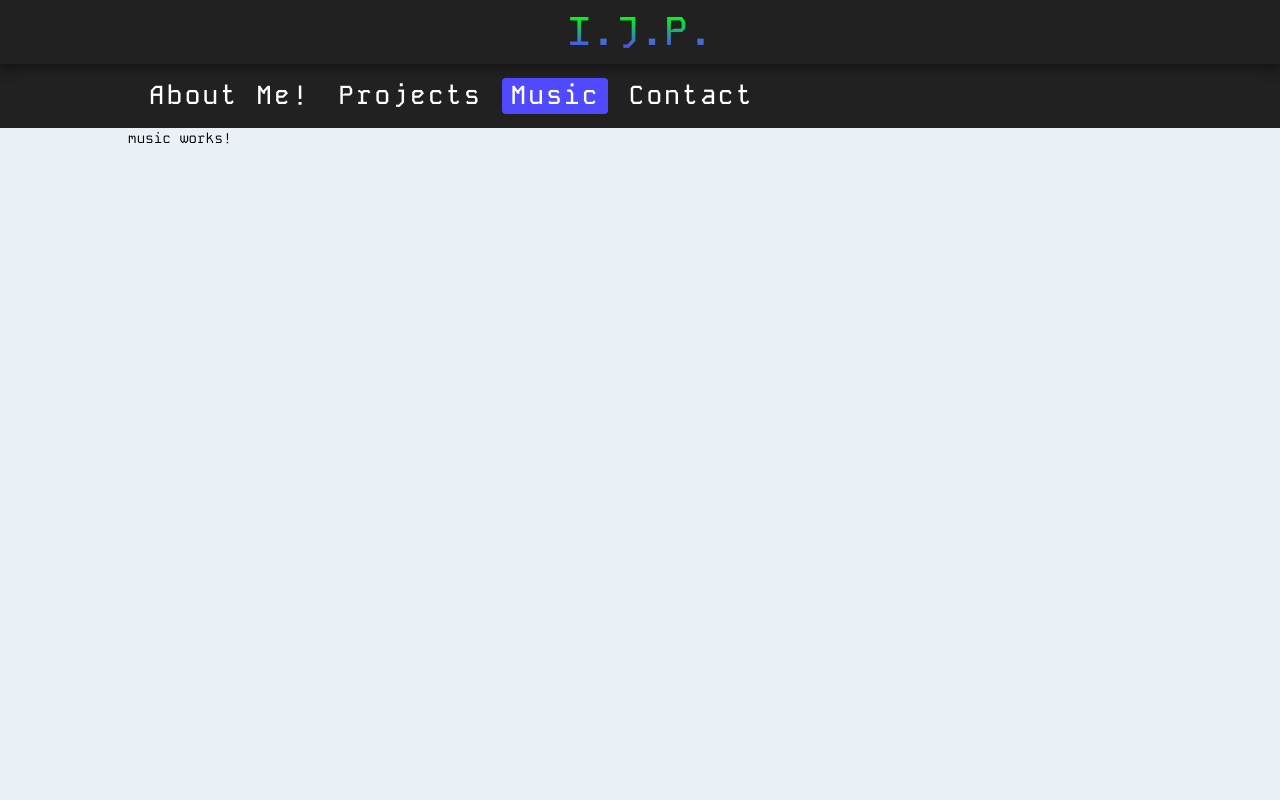
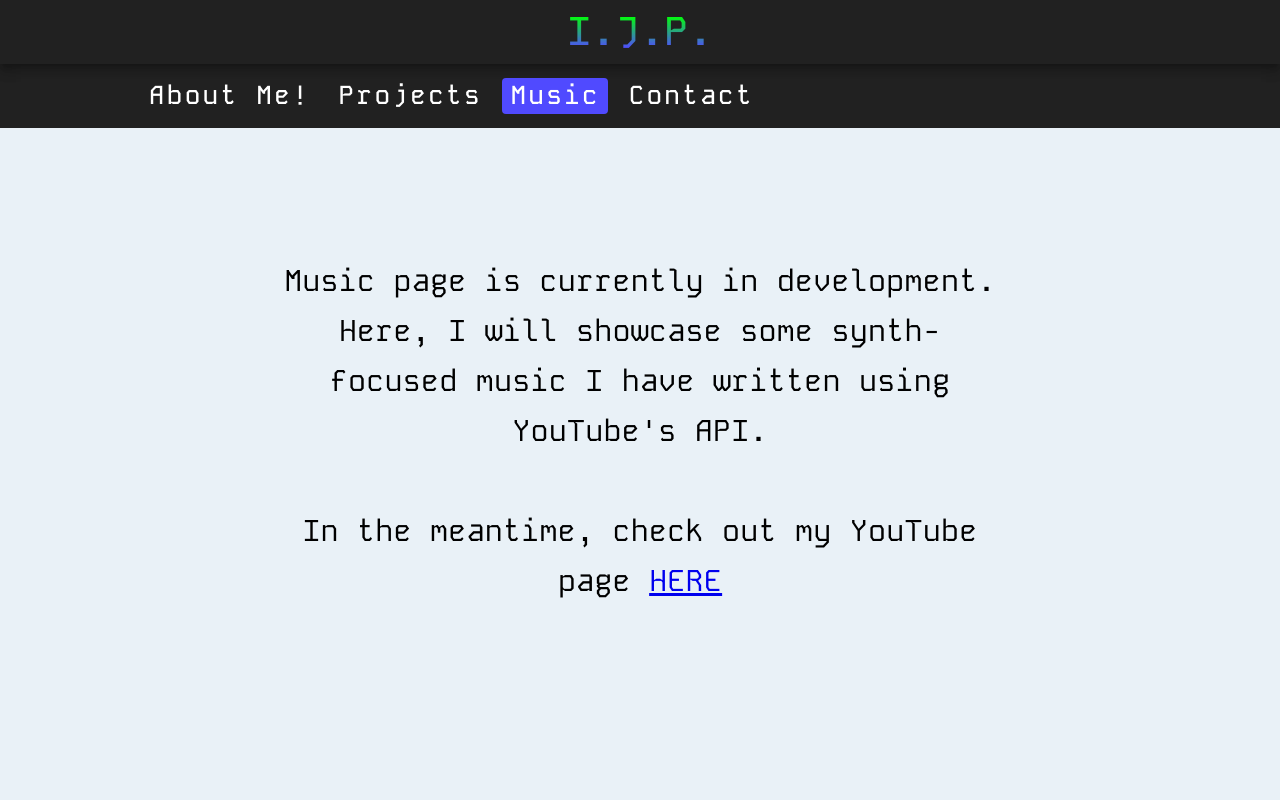
Before and after one commit to isaacpost/ijp-website, an Angular app in the folder angular-ijp-website/: page /music in a window 1280 px wide. Shown: the top 800 px of the page. Built offline with nearby package versions, Linux system fonts and the light colour scheme.

Commit message:
Updated music page message

```diff
--- a/angular-ijp-website/src/app/app.module.ts
+++ b/angular-ijp-website/src/app/app.module.ts
@@ -2,7 +2,7 @@ import { NgModule } from '@angular/core';
 import { BrowserModule } from '@angular/platform-browser';
 import { AppComponent } from './app.component';
 import {MatToolbarModule} from '@angular/material/toolbar';
-import { MatButtonModule } from '@angular/material/button';
+import { MatButtonModule, MatIconButton } from '@angular/material/button';
 import { AboutComponent } from './about/about.component';
 import { ProjectsComponent } from './projects/projects.component';
 import { MusicComponent } from './music/music.component';
@@ -11,6 +11,7 @@ import { MatDividerModule } from '@angular/material/divider';
 import { MatGridListModule } from '@angular/material/grid-list';
 import { MatCardModule } from '@angular/material/card';
 import { RouterModule, Routes, provideRouter } from '@angular/router';
+import {MatIconModule} from '@angular/material/icon';
 
 const routes: Routes = [
   { path: '', component: AboutComponent},
@@ -34,7 +35,8 @@ const routes: Routes = [
     MatDividerModule,
     MatGridListModule,
     MatCardModule,
-    RouterModule
+    RouterModule,
+    MatIconModule
   ],
   providers: [provideRouter(routes)],
   bootstrap: [AppComponent]
--- a/angular-ijp-website/src/app/music/music.component.html
+++ b/angular-ijp-website/src/app/music/music.component.html
@@ -1 +1,9 @@
-<p>music works!</p>
+<div style="display: flex; flex-direction: column; align-items: center; height: 100%;">
+    <div style="text-align: center; margin-top: 128px; font-size: 30px; line-height: 50px; margin-inline: 15%;">
+        Music page is currently in development. Here, I will showcase some synth-focused music I have written using YouTube's API.
+
+        <br><br>
+
+        In the meantime, check out my YouTube page <a href="https://www.youtube.com/channel/UCgkM0QJsPfKYcMkIHoQ4u-A" target="_blank">HERE</a>
+    </div>
+</div>
--- a/angular-ijp-website/src/app/music/music.component.ts
+++ b/angular-ijp-website/src/app/music/music.component.ts
@@ -9,7 +9,5 @@ export class MusicComponent implements OnInit {
 
   constructor() { }
 
-  ngOnInit(): void {
-  }
-
+  ngOnInit(): void {}
 }
--- a/angular-ijp-website/src/app/projects/projects.component.html
+++ b/angular-ijp-website/src/app/projects/projects.component.html
@@ -2,7 +2,7 @@
   <mat-card class="single-card" *ngFor="let project of projectInfo">
       <mat-card-header>
         <mat-card-title>{{project.title}}</mat-card-title>
-        <mat-card-subtitle><u>Origin:</u> {{project.origin}}</mat-card-subtitle>
+        <mat-card-subtitle><u>Origin</u>: {{project.origin}}</mat-card-subtitle>
       </mat-card-header>
       <img mat-card-image [src]="project.imageLink" alt="Photo of a Shiba Inu">
       <mat-card-content>
--- a/angular-ijp-website/src/app/projects/projects.component.ts
+++ b/angular-ijp-website/src/app/projects/projects.component.ts
@@ -64,7 +64,9 @@ export class ProjectsComponent implements OnInit {
                     developing an inventory manager component to effectively track the
                     college's physical inventory. This encompassed functionalities such
                     as searching for items based on specific categories, creating and
-                    editing new item models, and various other tasks.
+                    editing new item models, and various other tasks. If you would like
+                    to view the codebase, message me at any of my contacts with
+                    your GitHub username and reason for viewing.
                 `,
                 link: "https://github.com/isaacpost/labops-inventory",
                 linkName: "Private GitHub"
```
Also changed, not shown: 2 other files (tests, documents, lock files or other folders).
